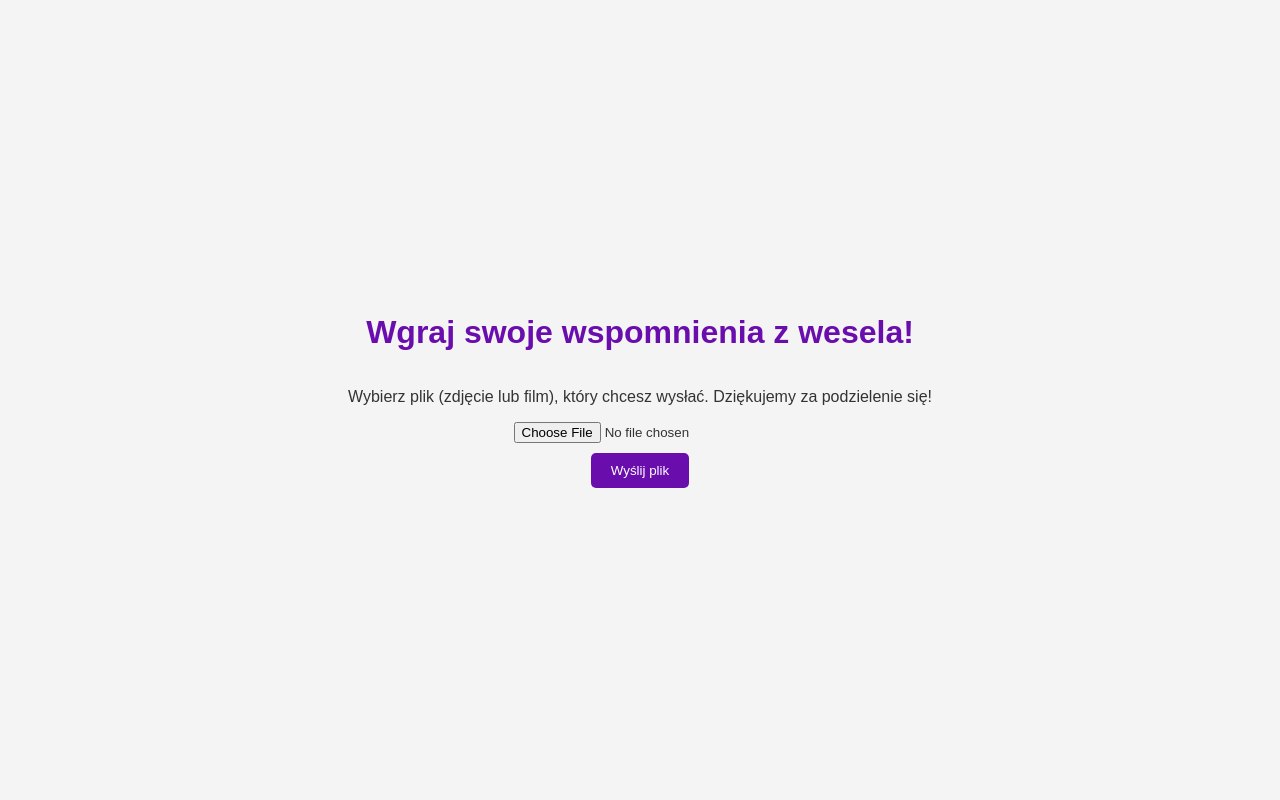
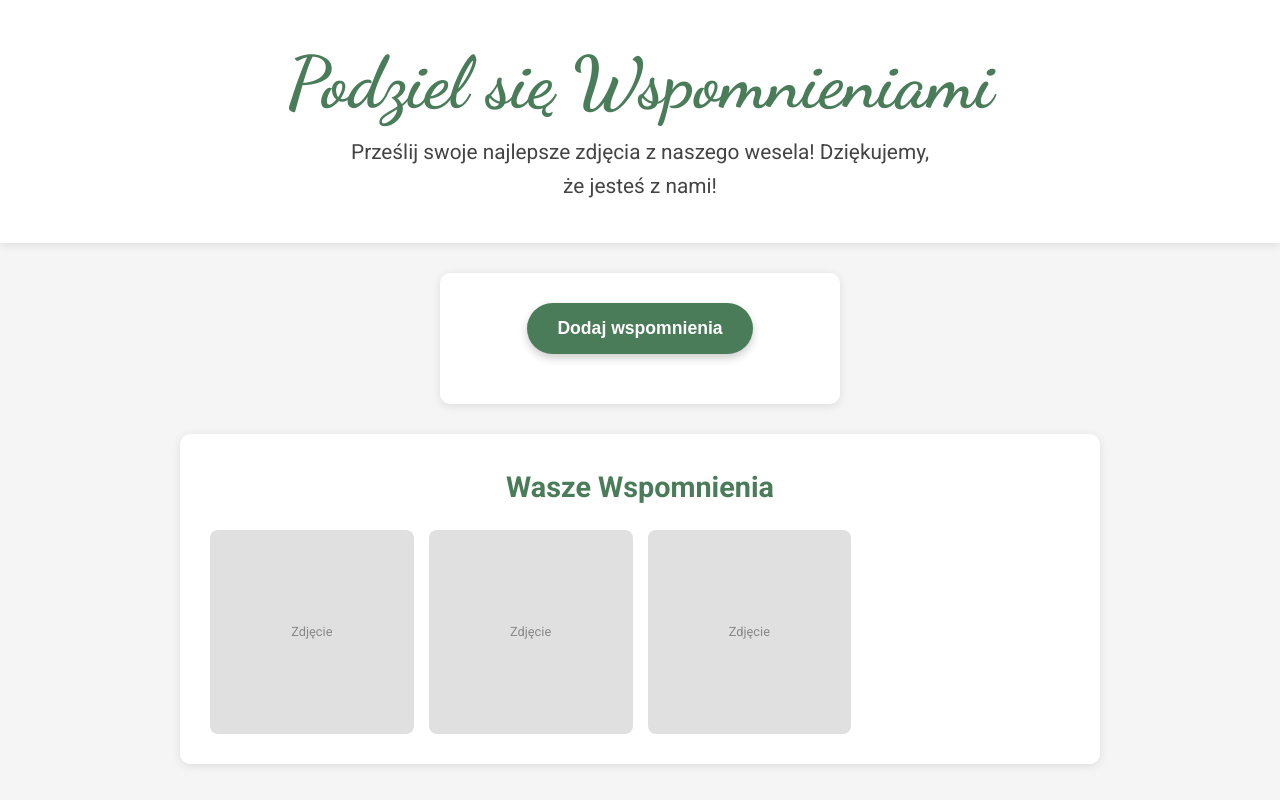
Before and after one commit to dariusz-piskorski/wedding-photo-app, a plain HTML site: page index.html in a window 1280 px wide. Drawn offline with Linux system fonts and the light colour scheme.

Commit message:
Implement new design and file input activation

```diff
--- a/index.html
+++ b/index.html
@@ -3,15 +3,33 @@
 <head>
     <meta charset="UTF-8">
     <meta name="viewport" content="width=device-width, initial-scale=1.0">
-    <title>WeddingWeb Uploader</title>
+    <title>Slubne Wspomnienia</title>
     <link rel="stylesheet" href="styles.css">
+    <link href="https://fonts.googleapis.com/css2?family=Dancing+Script:wght@400;700&family=Roboto:wght@300;400;700&display=swap" rel="stylesheet">
 </head>
 <body>
-    <h1>Wgraj swoje wspomnienia z wesela!</h1>
-    <p>Wybierz plik (zdjęcie lub film), który chcesz wysłać. Dziękujemy za podzielenie się!</p>
-    <input type="file" id="fileInput">
-    <button id="uploadButton">Wyślij plik</button>
-    <div id="status"></div>
+    <header class="hero-section">
+        <h1 class="main-heading">Podziel się Wspomnieniami</h1>
+        <p class="sub-heading">Prześlij swoje najlepsze zdjęcia z naszego wesela! Dziękujemy, że jesteś z nami!</p>
+    </header>
+
+    <main class="content-section">
+        <div class="upload-area">
+            <input type="file" id="fileInput" multiple accept="image/*,video/*" style="display: none;">
+            <button id="uploadButton" class="action-button">Dodaj wspomnienia</button>
+            <div id="status" class="status-message"></div>
+        </div>
+
+        <section class="gallery-section">
+            <h2>Wasze Wspomnienia</h2>
+            <div class="gallery-grid">
+                <!-- Tutaj będą ładowane zdjęcia -->
+                <div class="gallery-placeholder"></div>
+                <div class="gallery-placeholder"></div>
+                <div class="gallery-placeholder"></div>
+            </div>
+        </section>
+    </main>
 
     <script src="script.js"></script>
 </body>
--- a/script.js
+++ b/script.js
@@ -3,7 +3,11 @@ document.addEventListener('DOMContentLoaded', () => {
     const uploadButton = document.getElementById('uploadButton');
     const statusDiv = document.getElementById('status');
 
-    uploadButton.addEventListener('click', async () => {
+    uploadButton.addEventListener('click', () => {
+        fileInput.click(); // Symuluj kliknięcie na ukrytym polu input
+    });
+
+    fileInput.addEventListener('change', async () => {
         const file = fileInput.files[0];
         if (!file) {
             statusDiv.textContent = 'Najpierw wybierz plik!';
--- a/styles.css
+++ b/styles.css
@@ -1,35 +1,177 @@
+/* General Styles */
+:root {
+    --primary-green: #4A7C59; /* Jasna butelkowa zieleń */
+    --secondary-text: #444444; /* Szary tekst */
+    --background-light: #F5F5F5;
+    --white: #ffffff;
+    --shadow-light: rgba(0, 0, 0, 0.1);
+}
+
+* {
+    box-sizing: border-box;
+    margin: 0;
+    padding: 0;
+}
+
 body {
-    font-family: Arial, sans-serif;
+    font-family: 'Roboto', sans-serif;
+    background-color: var(--background-light);
+    color: var(--secondary-text);
     display: flex;
     flex-direction: column;
     align-items: center;
-    justify-content: center;
     min-height: 100vh;
-    margin: 0;
-    background-color: #f4f4f4;
-    color: #333;
+    line-height: 1.6;
+    -webkit-font-smoothing: antialiased;
+    -moz-osx-font-smoothing: grayscale;
 }
 
-h1 {
-    color: #6a0dad;
+/* Hero Section */
+.hero-section {
+    width: 100%;
+    padding: 40px 20px;
+    text-align: center;
+    background-color: var(--white);
+    box-shadow: 0 2px 10px var(--shadow-light);
+    margin-bottom: 30px;
 }
 
-button {
-    padding: 10px 20px;
-    background-color: #6a0dad;
-    color: white;
-    border: none;
-    border-radius: 5px;
-    cursor: pointer;
-    margin-top: 10px;
+.main-heading {
+    font-family: 'Dancing Script', cursive;
+    font-size: 2.8em;
+    color: var(--primary-green);
+    margin-bottom: 10px;
+    line-height: 1.2;
 }
 
-button:hover {
-    background-color: #5a0a9d;
+.sub-heading {
+    font-size: 1.1em;
+    color: var(--secondary-text);
+    max-width: 600px;
+    margin: 0 auto;
 }
 
-#status {
+/* Content Section */
+.content-section {
+    width: 100%;
+    max-width: 960px;
+    padding: 0 20px;
+    display: flex;
+    flex-direction: column;
+    align-items: center;
+}
+
+/* Upload Area */
+.upload-area {
+    background-color: var(--white);
+    padding: 30px;
+    border-radius: 10px;
+    box-shadow: 0 2px 10px var(--shadow-light);
+    text-align: center;
+    margin-bottom: 30px;
+    width: 100%;
+    max-width: 400px;
+}
+
+.action-button {
+    background-color: var(--primary-green);
+    color: var(--white);
+    padding: 15px 30px;
+    border: none;
+    border-radius: 50px; /* Zaokrąglone rogi */
+    font-size: 1.1em;
+    font-weight: bold;
+    cursor: pointer;
+    transition: background-color 0.3s ease, transform 0.2s ease;
+    box-shadow: 0 4px 8px rgba(0, 0, 0, 0.2);
+}
+
+.action-button:hover {
+    background-color: #3A6C49; /* Ciemniejszy odcień zieleni */
+    transform: translateY(-2px);
+}
+
+.action-button:active {
+    transform: translateY(0);
+    box-shadow: 0 2px 4px rgba(0, 0, 0, 0.2);
+}
+
+.status-message {
     margin-top: 20px;
-    font-weight: bold;
-    color: #333;
+    font-size: 0.9em;
+    color: var(--secondary-text);
 }
+
+/* Gallery Section */
+.gallery-section {
+    width: 100%;
+    background-color: var(--white);
+    padding: 30px;
+    border-radius: 10px;
+    box-shadow: 0 2px 10px var(--shadow-light);
+    margin-bottom: 30px;
+}
+
+.gallery-section h2 {
+    text-align: center;
+    color: var(--primary-green);
+    margin-bottom: 20px;
+    font-size: 1.8em;
+}
+
+.gallery-grid {
+    display: grid;
+    grid-template-columns: repeat(auto-fill, minmax(120px, 1fr)); /* Mobile-first: małe kolumny */
+    gap: 15px;
+}
+
+.gallery-placeholder {
+    width: 100%;
+    padding-bottom: 100%; /* Tworzy kwadratowe miejsce */
+    background-color: #e0e0e0;
+    border-radius: 8px;
+    display: flex;
+    align-items: center;
+    justify-content: center;
+    color: #888;
+    font-size: 0.8em;
+    overflow: hidden;
+    position: relative;
+}
+
+.gallery-placeholder::before {
+    content: 'Zdjęcie';
+    position: absolute;
+    top: 50%;
+    left: 50%;
+    transform: translate(-50%, -50%);
+}
+
+/* Responsive adjustments */
+@media (min-width: 600px) {
+    .main-heading {
+        font-size: 3.5em;
+    }
+
+    .sub-heading {
+        font-size: 1.2em;
+    }
+
+    .gallery-grid {
+        grid-template-columns: repeat(auto-fill, minmax(150px, 1fr));
+    }
+}
+
+@media (min-width: 960px) {
+    .main-heading {
+        font-size: 4.5em;
+    }
+
+    .sub-heading {
+        font-size: 1.3em;
+    }
+
+    .gallery-grid {
+        grid-template-columns: repeat(auto-fill, minmax(180px, 1fr));
+    }
+}
```
